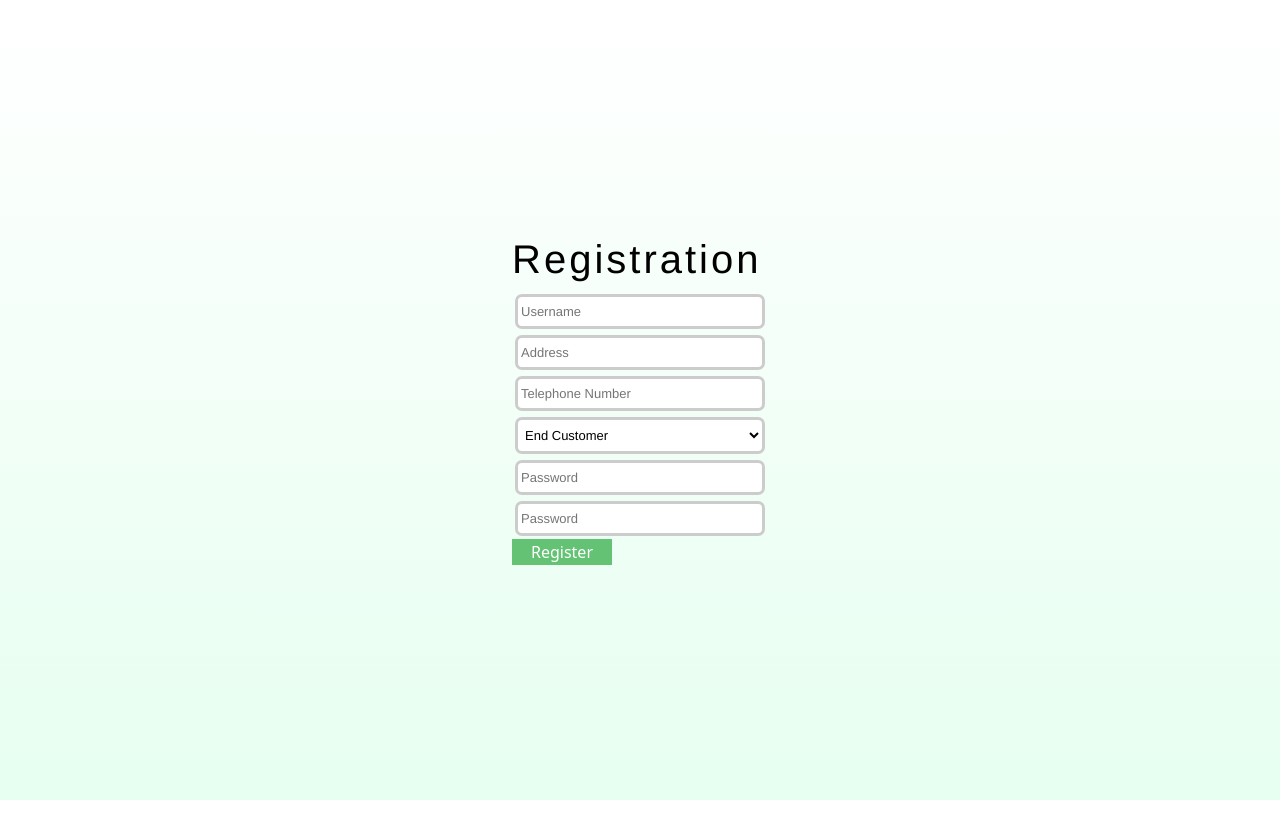
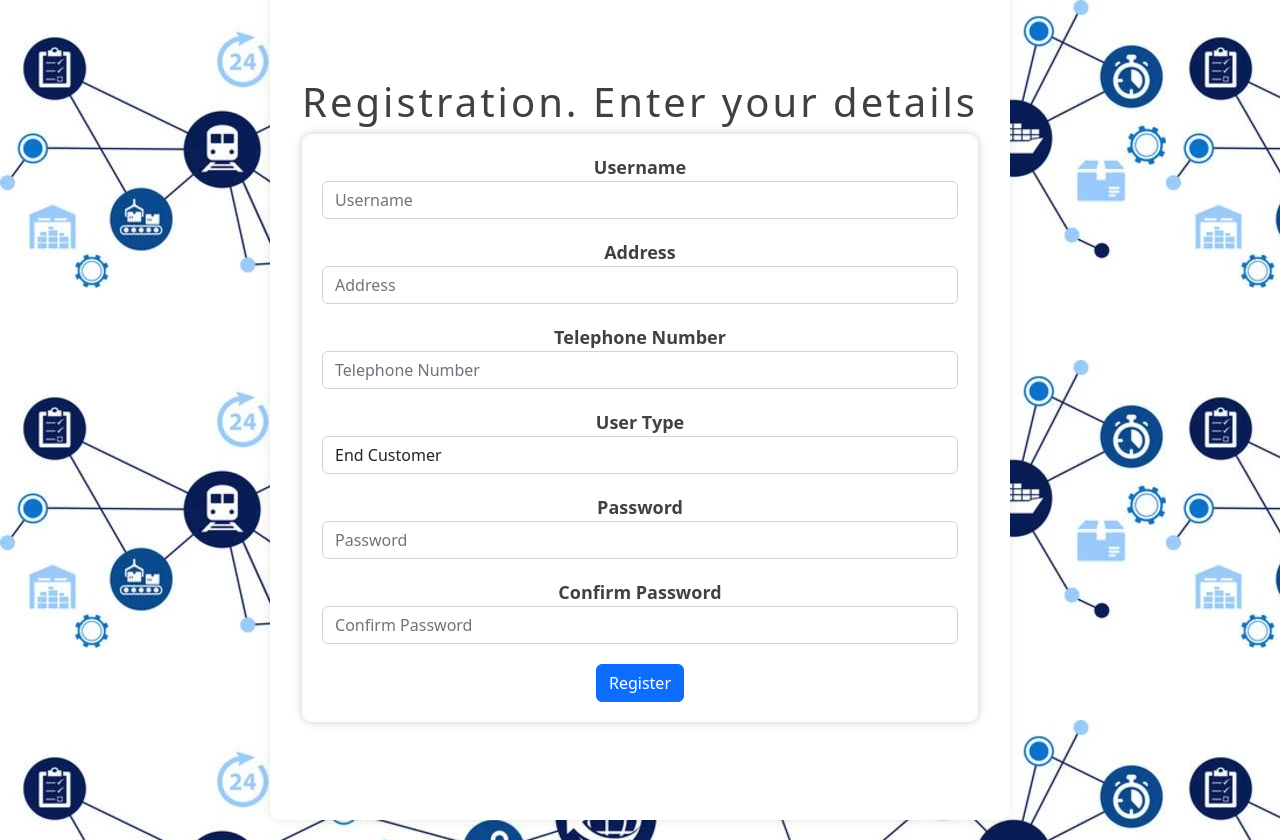
Before and after one commit to kasunprabashwara/supply_chain_front-end, a React (Create React App) app: page /signin in a window 1280 px wide. Before the commit the page ends 800 px from the top, so only its background shows below. Built offline with nearby package versions, Linux system fonts and the light colour scheme.

Commit message:
modified UI facilitated hosting minor bug fixes

```diff
--- a/src/Login.jsx
+++ b/src/Login.jsx
@@ -4,16 +4,18 @@ import * as yup from "yup";
 import { ErrorMessage, Formik, Form, Field } from "formik";
 import Axios from "axios";
 import { Navigate, Link } from "react-router-dom";
+import Layout from "./layout";
 
 function App() {
   const [isAdmin, setisAdmin] = useState(false);
   const [isUser, setisUser] = useState(false);
   const [currentUsername, setUsername] = useState();
   const [customerID, setcustomerID] = useState();
+
   const handleLogin = (values) => {
     setUsername(values.username);
-
-    Axios.post("http://localhost:3001/checkadmin", {
+    console.log(process.env.REACT_APP_DOMAIN_NAME);
+    Axios.post(process.env.REACT_APP_DOMAIN_NAME+"/checkadmin", {
       username: values.username,
       password: values.password,
     }).then((response) => {
@@ -23,8 +25,9 @@ function App() {
         console.log("Logged in as admin");
       }
     });
+
     if (!isAdmin) {
-      Axios.post("http://localhost:3001/checkuser", {
+      Axios.post(process.env.REACT_APP_DOMAIN_NAME+"/checkuser", {
         username: values.username,
         password: values.password,
       }).then((response) => {
@@ -49,6 +52,7 @@ function App() {
   });
 
   return (
+    <Layout>
     <div className="container">
       {isAdmin && (
         <Navigate to="/admin" state={{ username: currentUsername }} />
@@ -59,75 +63,54 @@ function App() {
           state={{ username: currentUsername, customerID: customerID }}
         />
       )}
-      <h1 style={{ color: "#197526", letterSpacing: "1px" }}>
-        Wellcome to EasyExpress web portal
-      </h1>
-      <h1>Login</h1>
+      <h1>Welcome to EasyExpress web portal</h1>
+      <h2>Login</h2>
       <Formik
         initialValues={{}}
         onSubmit={handleLogin}
         validationSchema={validationsLogin}
       >
         <Form className="login-form">
-          <div className="login-form-group">
+          <div className="form-group">
+            <label htmlFor="username">Username</label>
             <Field
               name="username"
-              className="form-field"
-              placeholder="Username"
-              style={{
-                transition: "all 0.2s ease-in-out",
-                borderRadius: "7px",
-                font: "13px Helvetica, Arial, sans-serif",
-                border: "3px solid #ccc",
-                background: "#ffffff",
-                margin: "3px",
-                color: "rgb(0, 0, 0)",
-                padding: "7px 3px",
-                width: "250px",
-              }}
+              id="username"
+              className="form-control"
+              placeholder="Enter your username"
             />
-
             <ErrorMessage
-              component="span"
+              component="div"
               name="username"
-              className="form-error"
-              style={{ color: "red", margin: "7px 3px" }}
+              className="form-error text-danger"
             />
           </div>
           <div className="form-group">
+            <label htmlFor="password">Password</label>
             <Field
               name="password"
-              className="form-field"
+              id="password"
+              className="form-control"
               type="password"
-              placeholder="Password"
-              style={{
-                transition: "all 0.2s ease-in-out",
-                borderRadius: "7px",
-                font: "13px Helvetica, Arial, sans-serif",
-                border: "3px solid #ccc",
-                background: "#fff",
-                margin: "3px",
-                color: "rgb(0, 0, 0)",
-                padding: "7px 3px",
-                width: "250px",
-              }}
+              placeholder="Enter your password"
             />
-
             <ErrorMessage
-              component="span"
+              component="div"
               name="password"
-              className="form-error"
-              style={{ color: "red", margin: "7px 3px" }}
+              className="form-error text-danger"
             />
           </div>
-
-          <button className="button" type="submit">
+          <button className="btn btn-primary" type="submit">
             Login
           </button>
         </Form>
       </Formik>
-      <Link to="/signin">Register as a new customer</Link>
+      <p>
+        Don't have an account?{" "}
+        <Link to="/signin">Register as a new customer</Link>
+      </p>
     </div>
+    </Layout>
   );
 }
 
--- a/src/QuaterlySales.jsx
+++ b/src/QuaterlySales.jsx
@@ -6,7 +6,7 @@ function QuaterlySales() {
   const [year, setyear] = useState("2022");
   const [fetched, setfetched] = useState(false);
   const fetchReport = () => {
-    Axios.post("http://localhost:3001/quaterly", {
+    Axios.post(process.env.REACT_APP_DOMAIN_NAME+"/quaterly", {
       quater: quater,
       year: year,
     }).then((response) => {
--- a/src/SignUp.jsx
+++ b/src/SignUp.jsx
@@ -4,11 +4,13 @@ import * as yup from "yup";
 import { ErrorMessage, Formik, Form, Field } from "formik";
 import Axios from "axios";
 import { Navigate } from "react-router-dom";
+import Layout from "./layout";
 
 function SignIn() {
-  const [registered, setregistered] = useState(false);
+  const [registered, setRegistered] = useState(false);
+
   const handleRegister = (values) => {
-    Axios.post("http://localhost:3001/register", {
+    Axios.post(process.env.REACT_APP_DOMAIN_NAME+"/register", {
       username: values.username,
       address: values.address,
       usertype: values.usertype,
@@ -16,7 +18,7 @@ function SignIn() {
       password: values.password,
     }).then((response) => {
       if (response.data.msg === "Customer successfully added") {
-        setregistered(true);
+        setRegistered(true);
       }
       alert(response.data.msg);
     });
@@ -25,16 +27,15 @@ function SignIn() {
   const validationsRegister = yup.object().shape({
     username: yup.string().required("Username is required"),
     address: yup.string().required("Address is required"),
-    usertype: yup.string().required(""),
+    usertype: yup.string().required("User Type is required"),
     number: yup
       .string()
       .length(10, "Phone number must be 10 digits")
       .required("Contact number is required"),
-
     password: yup
       .string()
       .min(8, "Password must be at least 8 characters")
-      .required("password is required"),
+      .required("Password is required"),
     confirmation: yup
       .string()
       .oneOf([yup.ref("password"), null], "Passwords must match")
@@ -42,174 +43,115 @@ function SignIn() {
   });
 
   return (
+    <Layout>
     <div className="container">
       {registered && <Navigate to="/" />}
-      <h1>Registration</h1>
+      <h1>Registration. Enter your details</h1>
       <Formik
         initialValues={{ usertype: "end customer" }}
         onSubmit={handleRegister}
         validationSchema={validationsRegister}
       >
         <Form className="register-form">
-          <div className="register-form-group">
+          <div className="form-group">
+            <label htmlFor="username">Username</label>
             <Field
               name="username"
-              className="form-field"
+              id="username"
+              className="form-control"
               placeholder="Username"
-              style={{
-                transition: "all 0.2s ease-in-out",
-                borderRadius: "7px",
-                font: "13px Helvetica, Arial, sans-serif",
-                border: "3px solid #ccc",
-                background: "#fff",
-                margin: "3px",
-                color: "rgb(0, 0, 0)",
-                padding: "7px 3px",
-                width: "250px",
-              }}
             />
-
             <ErrorMessage
               component="span"
               name="username"
-              className="form-error"
-              style={{ color: "red", margin: "7px 3px" }}
+              className="text-danger"
             />
           </div>
-          <div className="register-form-group">
+
+          <div className="form-group">
+            <label htmlFor="address">Address</label>
             <Field
               name="address"
-              className="form-field"
+              id="address"
+              className="form-control"
               placeholder="Address"
-              style={{
-                transition: "all 0.2s ease-in-out",
-                borderRadius: "7px",
-                font: "13px Helvetica, Arial, sans-serif",
-                border: "3px solid #ccc",
-                background: "#fff",
-                margin: "3px",
-                color: "rgb(0, 0, 0)",
-                padding: "7px 3px",
-                width: "250px",
-              }}
             />
-
             <ErrorMessage
               component="span"
               name="address"
-              className="form-error"
-              style={{ color: "red", margin: "7px 3px" }}
+              className="text-danger"
             />
           </div>
-          <div className="register-form-group">
+
+          <div className="form-group">
+            <label htmlFor="number">Telephone Number</label>
             <Field
               name="number"
-              className="form-field"
+              id="number"
+              className="form-control"
               placeholder="Telephone Number"
-              style={{
-                transition: "all 0.2s ease-in-out",
-                borderRadius: "7px",
-                font: "13px Helvetica, Arial, sans-serif",
-                border: "3px solid #ccc",
-                background: "#fff",
-                margin: "3px",
-                color: "rgb(0, 0, 0)",
-                padding: "7px 3px",
-                width: "250px",
-              }}
             />
-
             <ErrorMessage
               component="span"
               name="number"
-              className="form-error"
-              style={{ color: "red", margin: "7px 3px" }}
+              className="text-danger"
             />
           </div>
-          <div className="register-form-group">
+
+          <div className="form-group">
+            <label htmlFor="usertype">User Type</label>
             <Field
               as="select"
               name="usertype"
-              style={{
-                transition: "all 0.2s ease-in-out",
-                borderRadius: "7px",
-                font: "13px Helvetica, Arial, sans-serif",
-                border: "3px solid #ccc",
-                background: "#fff",
-                margin: "3px",
-                color: "rgb(0, 0, 0)",
-                padding: "7px 3px",
-                width: "250px",
-              }}
+              id="usertype"
+              className="form-control"
             >
               <option value="wholesaler">Wholesaler</option>
               <option value="retailer">Retailer</option>
-              <option value="end customer" selected>
-                End Customer
-              </option>
+              <option value="end customer">End Customer</option>
             </Field>
           </div>
 
           <div className="form-group">
+            <label htmlFor="password">Password</label>
             <Field
               name="password"
-              className="form-field"
+              id="password"
+              className="form-control"
               type="password"
               placeholder="Password"
-              style={{
-                transition: "all 0.2s ease-in-out",
-                borderRadius: "7px",
-                font: "13px Helvetica, Arial, sans-serif",
-                border: "3px solid #ccc",
-                background: "#fff",
-                margin: "3px",
-                color: "rgb(0, 0, 0)",
-                padding: "7px 3px",
-                width: "250px",
-              }}
             />
-
             <ErrorMessage
               component="span"
               name="password"
-              className="form-error"
-              style={{ color: "red", margin: "7px 3px" }}
+              className="text-danger"
             />
           </div>
 
           <div className="form-group">
+            <label htmlFor="confirmation">Confirm Password</label>
             <Field
               name="confirmation"
-              className="form-field"
+              id="confirmation"
+              className="form-control"
               type="password"
-              placeholder="Password"
-              style={{
-                transition: "all 0.2s ease-in-out",
-                borderRadius: "7px",
-                font: "13px Helvetica, Arial, sans-serif",
-                border: "3px solid #ccc",
-                background: "#fff",
-                margin: "3px",
-                color: "rgb(0, 0, 0)",
-                padding: "7px 3px",
-                width: "250px",
-              }}
+              placeholder="Confirm Password"
             />
-
             <ErrorMessage
               component="span"
               name="confirmation"
-              className="form-error"
-              style={{ color: "red", margin: "7px 3px" }}
+              className="text-danger"
             />
           </div>
 
-          <button className="button" type="submit">
+          <button className="btn btn-primary" type="submit">
             Register
           </button>
         </Form>
       </Formik>
     </div>
+    </Layout>
   );
 }
+
 export default SignIn;
--- /dev/null
+++ b/src/layout.jsx
@@ -0,0 +1,16 @@
+import React from 'react';
+import PropTypes from 'prop-types';
+
+const Layout = ({ children }) => {
+  return (
+    <div className="page-container">
+      {children}
+    </div>
+  );
+};
+
+Layout.propTypes = {
+  children: PropTypes.node.isRequired,
+};
+
+export default Layout;
--- a/src/styles.css
+++ b/src/styles.css
@@ -1,102 +1,91 @@
+/* styles.css */
+
 body {
-  background: #ffffff;
-  background: linear-gradient(to bottom, #ffffff, #e6fff0);
+  background-image: url("../src/wp9448832.webp");
   display: flex;
   flex-direction: column;
   flex-grow: 0;
   align-items: center;
   justify-content: center;
   height: 100vh;
+  font-family: Helvetica, Arial, sans-serif;
+}
+
+.page-container {
+  background-color: white;
+  border-radius: 10px;
+  box-shadow: 0 0 10px rgba(0, 0, 0, 0.1); /* Optional: Add a box shadow for a subtle effect */
+  padding: 20px; /* Optional: Add padding to the container */
+  min-width: 300px; /* Set a minimum width to prevent the container from becoming too narrow */
+  min-height: 100vh; /* Set a minimum height to cover the entire viewport */
+  margin: 20px; /* Optional: Add margin for spacing from the edges */
+}
+
+.container {
+  width: 400px;
+  margin: 0 auto;
+  text-align: center;
+  padding: 20px; /* Add padding for better visual appearance */
+  display: flex;
+  flex-direction: column;
+  justify-content: center;
+  min-height: 100vh; /* Set a minimum height to cover the entire viewport */
 }
 
 h1 {
-  margin: 0 auto 10px;
-  color: rgb(0, 0, 0);
-  font: 30px Helvetica;
+  margin: 0 auto 20px;
+  color: #404040;
+  font-size: 36px;
+  font-weight: bold;
   letter-spacing: 3px;
 }
-form-field {
-  display: flex;
-  flex-direction: column;
-  align-items: center;
-  justify-content: center;
-  height: 100vh;
+
+.login-form {
+  background: #ffffff;
+  border-radius: 10px;
+  padding: 20px;
+  box-shadow: 0 0 10px rgba(0, 0, 0, 0.2);
+}
+.register-form {
+  background: #ffffff;
+  border-radius: 10px;
+  padding: 20px;
+  box-shadow: 0 0 10px rgba(0, 0, 0, 0.2);
+}
+.form-group {
+  margin-bottom: 20px;
 }
 
-form {
-  label {
-    position: relative;
-    display: block;
-
-    input {
-      font: 18px Helvetica, Arial, sans-serif;
-      box-sizing: border-box;
-      display: block;
-      border: none;
-      padding: 10% 0;
-      width: 300px;
+.form-group {
   margin-bottom: 20px;
-      font-size: 18px;
-      outline: none;
-      transition: all 0.2s ease-in-out;
-
-      &::placeholder {
-        transition: all 0.2s ease-in-out;
-        color: #999;
-        font: 18px Helvetica, Arial, sans-serif;
 }
 
-      &:focus,
-      &.populated {
-        padding-top: 28px;
-        padding-bottom: 12px;
-
-        &::placeholder {
-          color: transparent;
+label {
+  font-size: 18px;
+  font-weight: bold;
+  color: #414141;
 }
 
-        & + span {
-          opacity: 1;
-          top: 10px;
-        }
-      }
+.btn-primary {
+  background-color: #2d67ec;
+  color: white;
+  font-size: 18px;
+  padding: 10px 20px;
+  border: none;
+  border-radius: 5px;
+  cursor: pointer;
 }
 
-    span {
-      color: #35dc9b;
-      font: 13px Helvetica, Arial, sans-serif;
-      position: absolute;
-      top: 0px;
-      left: 20px;
-      opacity: 0;
-      transition: all 0.2s ease-in-out;
-    }
-  }
-}
-button {
-  transition-duration: 0.4s;
-  margin: 30px;
-  padding: 100px, 20px;
-  width: 100px;
-  color: #ffffff;
-  background-color: #63c273;
-  border: 0 solid #000000;
-  border-radius: 20px;
+.btn-primary:hover {
+  background-color: #1a4f99;
 }
 
-button:hover {
-  background-color: #197526; /* Green */
-  color: white;
+.link {
+  font-size: 16px;
+  color: #197526;
+  text-decoration: none;
 }
-input[type="submit"] {
-  transition: all 0.2s ease-in-out;
-  font: 18px Helvetica, Arial, sans-serif;
-  border: none;
-  background: #ffffff;
-  color: rgb(0, 0, 0);
-  padding: 16px 40px;
 
-  &:hover {
-    background: #109f67;
+.link:hover {
+  text-decoration: underline;
 }
-}
```
Also changed, not shown: src/AdminPage.jsx (+8 -3 lines), src/OrderPage.jsx (+23 -36 lines), src/SalesByCity.jsx (+7 -4 lines), src/SalesByRoute.jsx (+6 -4 lines), src/WorkingHours.jsx (+10 -4 lines), src/wp9448832.webp (added), 1 other file (tests, documents, lock files or other folders). Lines whose indentation alone changed are shown as unchanged.
